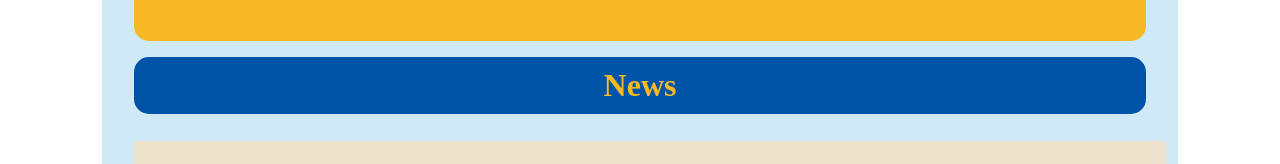
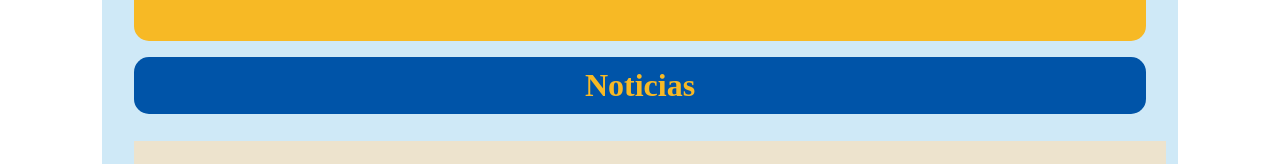
Before and after one commit to rortegaez/ampafernandomagallanes, a React (Vite) app: page /news in a window 1280 px wide. Shown: the part 378-542 px from the top of the page. Built offline with nearby package versions, Linux system fonts and the light colour scheme.

Commit message:
change news x noticias

```diff
--- a/src/components/page/News.jsx
+++ b/src/components/page/News.jsx
@@ -9,7 +9,7 @@ export const News = () => {
 
   return (
     <>
-      <h1>News</h1>
+      <h1>Noticias</h1>
       <div className="textContainer">
         {news.map((items) => (
           <Link to={`/news/${items.ident}`} key={items.ident}>
```
